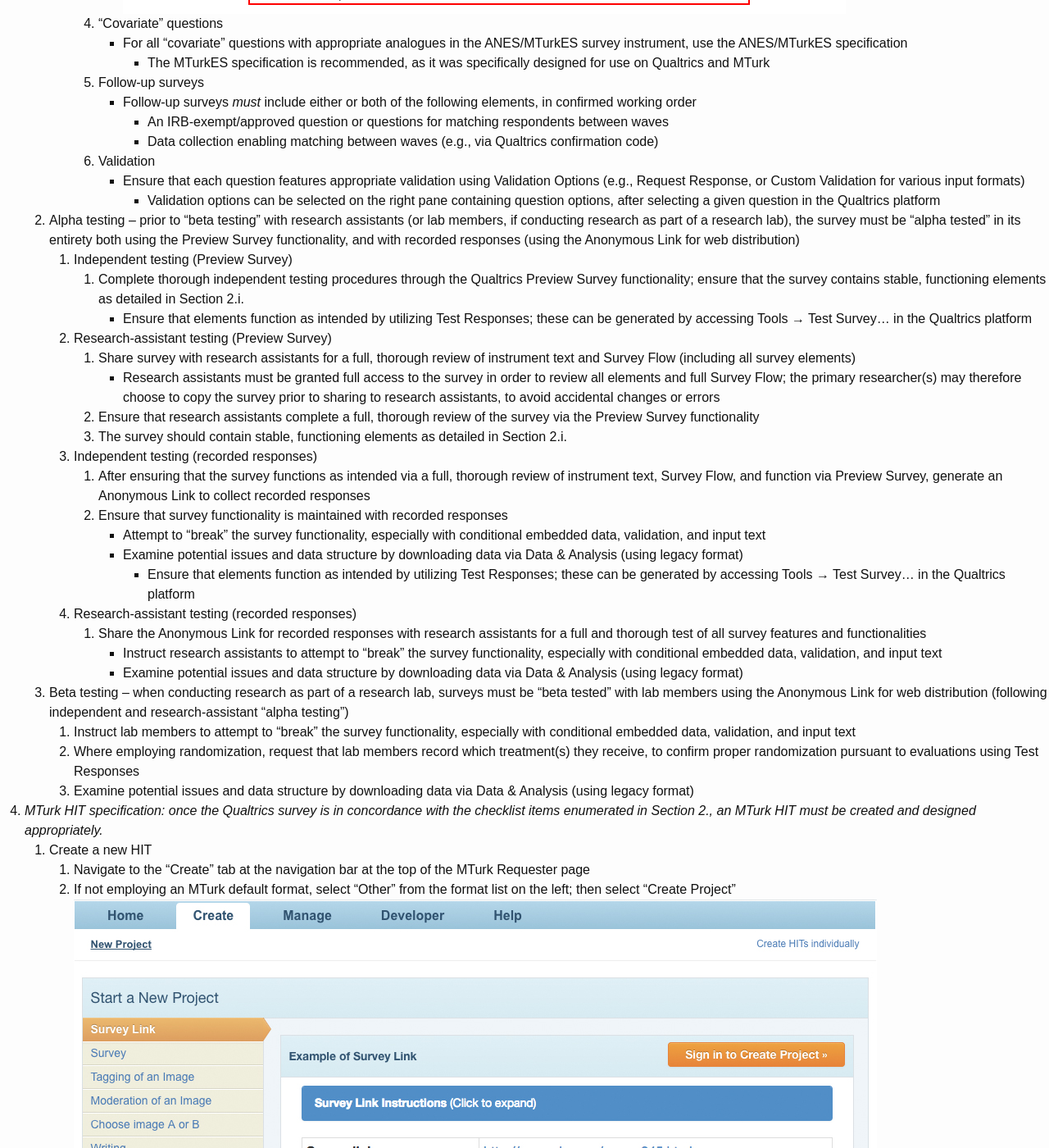
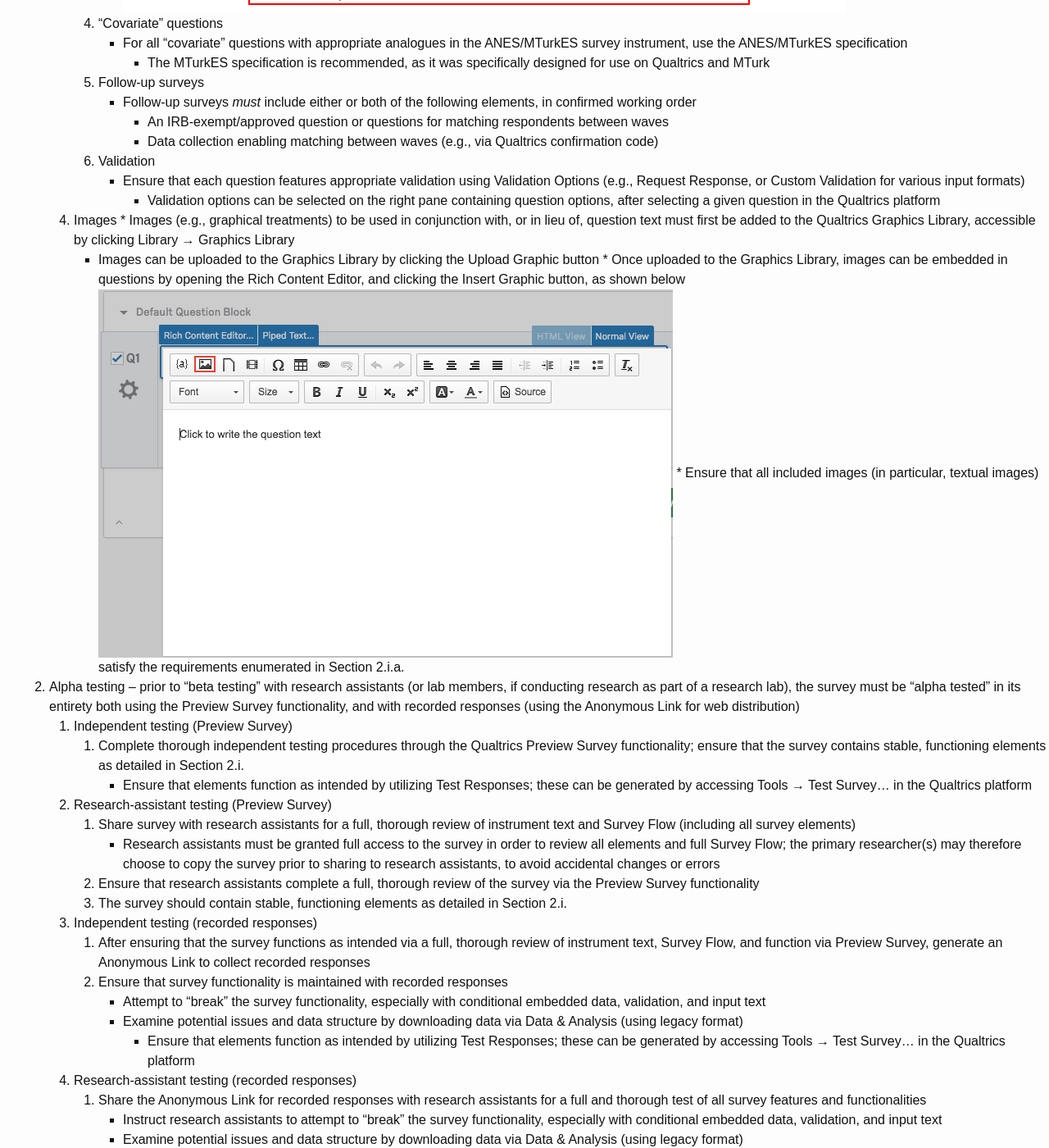
Before and after one commit to jonathonbaron/jonathonbaron.github.io, a Jekyll site: the page built from sops_checklists/qualtrics_mturk_checklist.md, in a window 1280 px wide and 1400 px high, scrolled down 2498 px. Shown: the whole window at 82% size. Built offline with Jekyll 4.4.1, drawn with Linux system fonts in a browser that asks for light colours; our own code applies the rules of GitHub Pages for plain Markdown files; some of the changed text lies outside the part shown.

Commit message:
Update qualtrics_mturk_checklist.md

```diff
--- a/sops_checklists/qualtrics_mturk_checklist.md
+++ b/sops_checklists/qualtrics_mturk_checklist.md
@@ -41,7 +41,7 @@
                 * Confirm that terms are defined properly within the Survey Flow (e.g., that piped text is formatted adequately and grammatically correct)
                 * When using piped text, confirm that terms are "called" correctly within the relevant survey question text
                 * Where appropriate, confirm that embedded data selection is properly randomized (see Section 2.i.b.a.)
-            4. End of Survey logic
+            4. End-of-Survey logic
                 * Ensure that End of Survey logic is altered appropriately to present an end-of-survey confirmation code to respondents who complete the survey as given
                 * Ensure that the End of Survey logic is altered appropriately to exclude an end-of-survey confirmation code for respondents do not meet recruitment requirements (e.g., consent, age, etc.)
         3. Miscellaneous survey features and settings
@@ -67,6 +67,12 @@
             6. Validation
                 * Ensure that each question features appropriate validation using Validation Options (e.g., Request Response, or Custom Validation for various input formats)
                     * Validation options can be selected on the right pane containing question options, after selecting a given question in the Qualtrics platform
+	    7. Images
+	    	* Images (e.g., graphical treatments) to be used in conjunction with, or in lieu of, question text must first be added to the Qualtrics Graphics Library, accessible by clicking Library &rarr; Graphics Library
+		    * Images can be uploaded to the Graphics Library by clicking the Upload Graphic button
+		* Once uploaded to the Graphics Library, images can be embedded in questions by opening the Rich Content Editor, and clicking the Insert Graphic button, as shown below
+		![Insert Graphic Example](/assets/qualtrics_mturk_checklist/insert_graphic.jpg)
+		* Ensure that all included images (in particular, textual images) satisfy the requirements enumerated in Section 2.i.a.
     2. Alpha testing -- prior to "beta testing" with research assistants (or lab members, if conducting research as part of a research lab), the survey must be "alpha tested" in its entirety both using the Preview Survey functionality, and with recorded responses (using the Anonymous Link for web distribution)
         1. Independent testing (Preview Survey)
             1. Complete thorough independent testing procedures through the Qualtrics Preview Survey functionality; ensure that the survey contains stable, functioning elements as detailed in Section 2.i.
```
Also changed, not shown: other parts of sops_checklists/qualtrics_mturk_checklist.md (+0 -1 lines).
